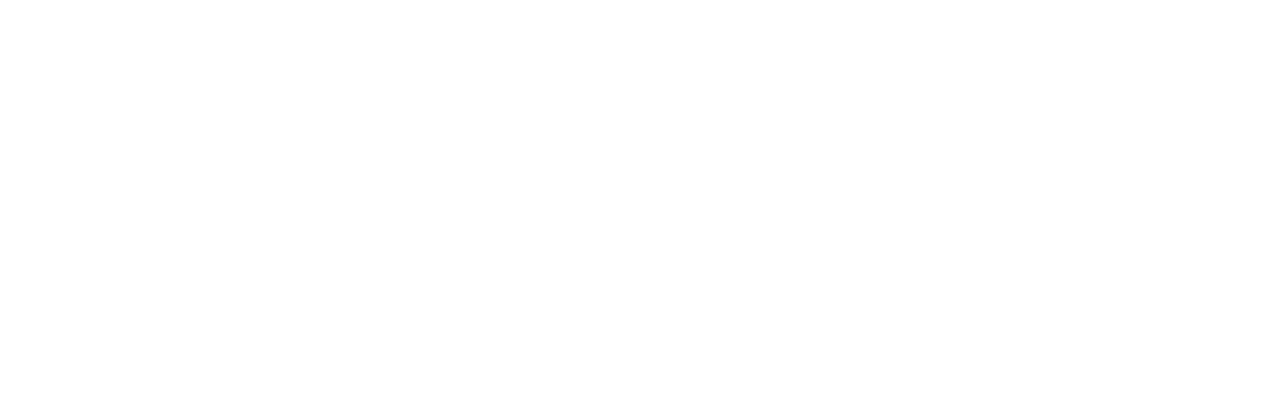
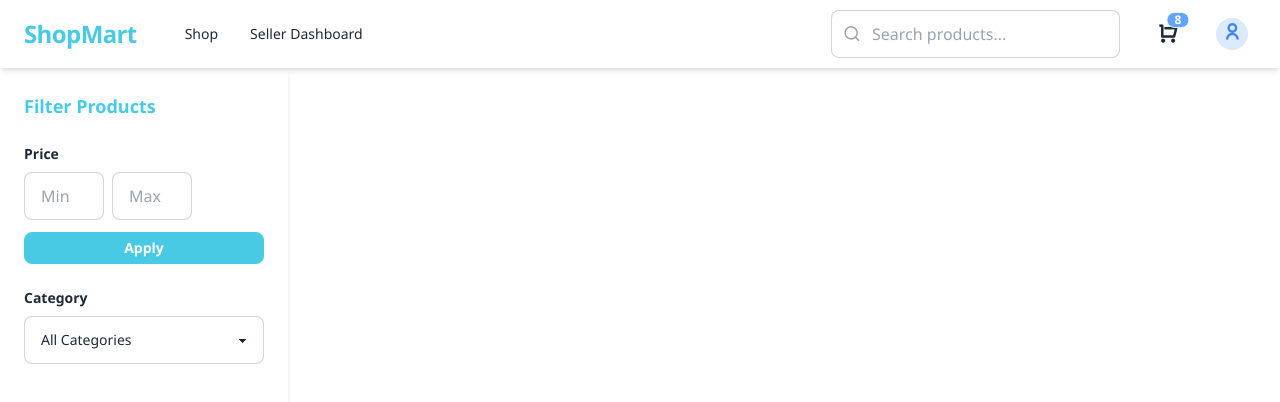
Before and after one commit to Yaffa-Solutions/e-commerce-team3, a website: page index.html in a window 1280 px wide. Drawn offline with nearby package versions, Linux system fonts and the light colour scheme.

Commit message:
add navbar and sidebar #Relates #3

```diff
--- a/index.html
+++ b/index.html
@@ -4,9 +4,128 @@
     <meta charset="UTF-8" />
     <meta name="viewport" content="width=device-width, initial-scale=1" />
     <title>Modern Store</title>
-
+  <script src="https://cdn.tailwindcss.com"></script>
+    <link
+      href="https://cdn.jsdelivr.net/npm/daisyui@latest/dist/full.css"
+      rel="stylesheet"
+      type="text/css"
+    />
+    <link
+      rel="stylesheet"
+      href="https://cdnjs.cloudflare.com/ajax/libs/remixicon/4.6.0/remixicon.min.css"
+    />
+    <style>
+      body {
+        font-family: 'Segoe UI', sans-serif;
+      }
+    </style>
   </head>
   <body>
+    <header>
+      <div class="navbar bg-white shadow-md px-4 md:px-6">
+        <div class="flex-1 flex items-center gap-4">
+          <a class="text-2xl font-semibold text-[#48cae4] tracking-tight">ShopMart</a>
+
+          <ul class="menu menu-horizontal px-4 text-sm font-medium hidden md:flex">
+            <li><a href="index.html">Shop</a></li>
+            <li><a href="sellerdashbored.html">Seller Dashboard</a></li>
+          </ul>
+
+          <div class="dropdown dropdown-left md:hidden">
+            <label tabindex="0" class="btn btn-ghost btn-square">
+              <i class="ri-menu-line text-xl text-gray-600"></i>
+            </label>
+            <ul
+              tabindex="0"
+              class="menu menu-compact dropdown-content mt-3 p-2 shadow bg-white rounded-box w-40"
+            >
+              <li><a href="#">Shop</a></li>
+              <li><a href="#">Seller Dashboard</a></li>
+            </ul>
+          </div>
+        </div>
+
+        <div class="flex-none w-70 max-w-md mx-4 md:mx-0">
+          <div class="relative w-70">
+            <input
+              type="search"
+              placeholder="Search products..."
+              class="input input-bordered w-full pl-10 text-sm md:text-base bg-white"
+            />
+            <i class="ri-search-line absolute left-3 top-1/2 -translate-y-1/2 text-gray-400 text-lg"></i>
+          </div>
+        </div>
+
+        <div class="flex-none gap-4 ml-0 md:ml-6 flex items-center">
+          <div class="dropdown dropdown-end">
+            <div tabindex="0" role="button" class="btn btn-ghost btn-circle">
+              <div class="indicator">
+                <i class="ri-shopping-cart-line text-xl"></i>
+                <span class="badge badge-sm indicator-item bg-blue-400 text-white">8</span>
+              </div>
+            </div>
+            <div
+              tabindex="0"
+              class="card card-compact dropdown-content bg-white z-10 mt-3 w-52 shadow"
+            >
+              <div class="card-body">
+                <span class="text-lg font-bold">8 Items</span>
+                <span class="text-info">Subtotal: $999</span>
+                <div class="card-actions">
+                  <button class="btn btn-primary btn-block bg-[#48cae4] border-[#48cae4] text-white">View cart</button>
+                </div>
+              </div>
+            </div>
+          </div>
+          <div class="dropdown dropdown-end">
+            <div
+              tabindex="0"
+              role="button"
+              class="btn btn-ghost btn-circle avatar"
+            >
+              <div
+                class="w-8 h-8 bg-blue-100 rounded-full flex items-center justify-center"
+              >
+                <i class="ri-user-line text-blue-500 text-lg"></i>
+              </div>
+            </div>
+            <ul
+              tabindex="0"
+              class="menu menu-sm dropdown-content bg-white rounded-box z-10 mt-3 w-52 p-2 shadow"
+            >
+              <li><a class="justify-between">Profile <span class="badge">New</span></a></li>
+              <li><a>Settings</a></li>
+              <li><a>Logout</a></li>
+            </ul>
+          </div>
+        </div>
+      </div>
+    </header>
+
+    <div class="flex">
+
+      <aside class="w-72  p-6 shadow-md sticky top-[4.5rem] h-screen">
+        <h2 class="text-lg font-semibold mb-6 text-[#48cae4]">Filter Products</h2>
+
+        <div class="mb-6">
+          <h3 class="font-semibold mb-2 text-sm">Price</h3>
+          <div class="flex items-center space-x-2">
+            <input type="number" min="0" placeholder="Min" class="input input-bordered w-20" />
+            <input type="number" min="0" placeholder="Max" class="input input-bordered w-20" />
+          </div>
+          <button class="btn btn-sm btn-primary mt-3 w-full bg-[#48cae4] border-[#48cae4] text-white">Apply</button>
+        </div>
+
+        <div>
+          <h3 class="font-semibold mb-2 text-sm">Category</h3>
+          <select class="select select-bordered w-full">
+            <option value="All">All Categories</option>
+            <option value="beauty">beauty</option>
+            <option value="furniture">furniture</option>
+            <option value="fragrances">fragrances</option>
+          </select>
+        </div>
+      </aside>
 
   </body>
 </html>
```
